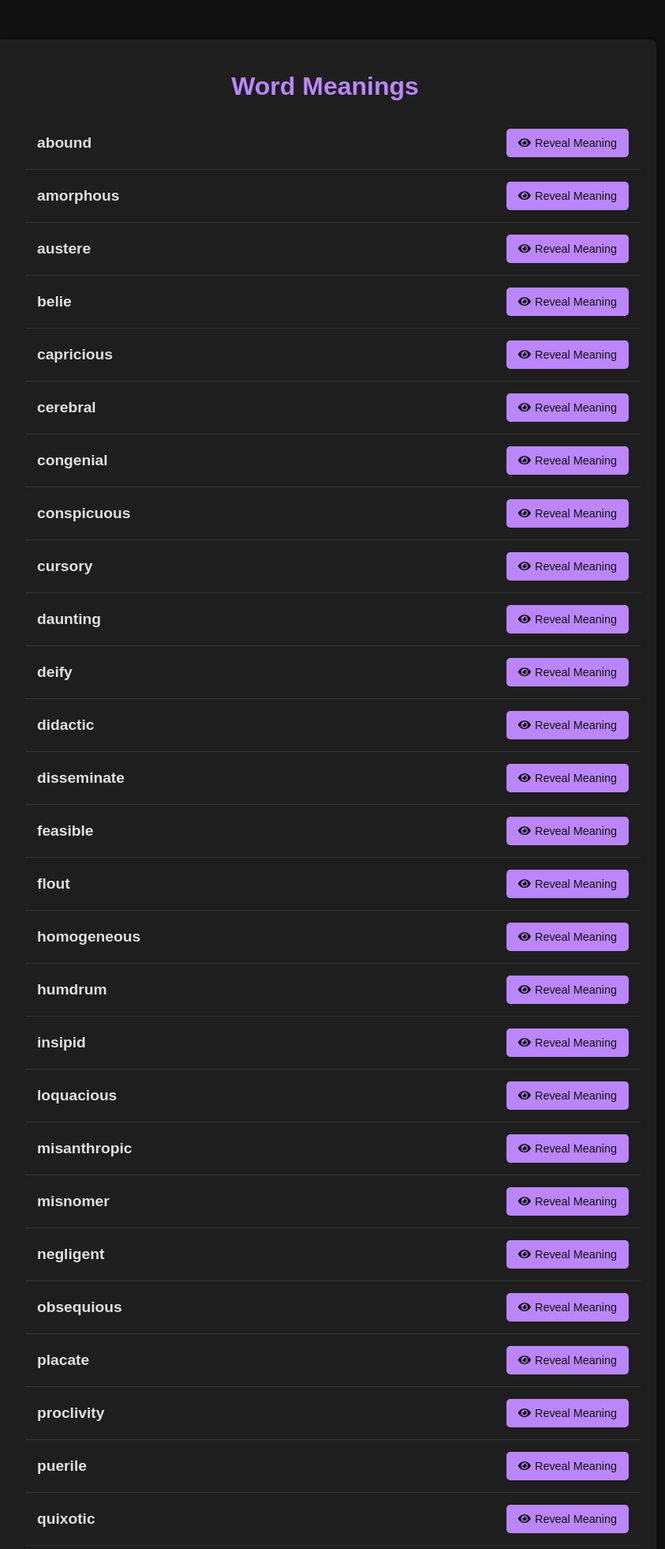
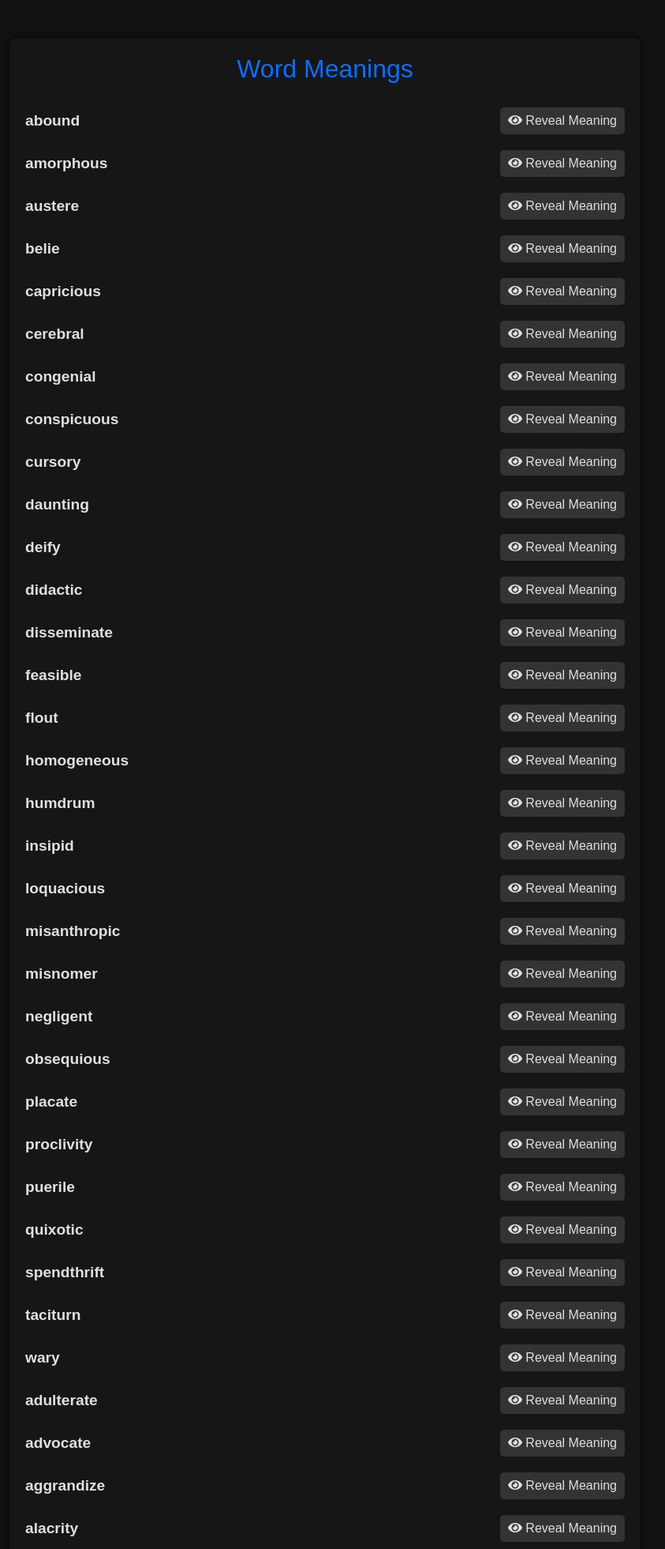
Before and after one commit to YeshwanthRams/Verbal, a Flask app: page / in a window 1280 px wide. Shown: the top 1961 px of the page at 79% size, without its empty margins (228-1071 px from the left). Run offline with Flask 3, Linux system fonts and the light colour scheme.

Commit message:
First examples

```diff
--- a/app.py
+++ b/app.py
@@ -6,6 +6,10 @@ app = Flask(__name__)
 # Load the words and their meanings from the JSON file
 with open('words.json') as f:
     words = json.load(f)
+
+# Load the examples from the JSON file
+with open('examples.json') as f:
+    examples = json.load(f)
 
 @app.route('/')
 def index():
@@ -16,5 +20,10 @@ def reveal(word):
     meaning = words.get(word)
     return jsonify(meaning=meaning)
 
+@app.route('/examples/<word>')
+def get_examples(word):
+    example = examples.get(word)
+    return jsonify(example=example)
+
 if __name__ == '__main__':
-    app.run(debug=True)
+    app.run()
--- /dev/null
+++ b/examples.json
@@ -0,0 +1,12 @@
+{
+    "latitude" : "The new policy gives employees more latitude in how they complete their tasks.",
+    "piquant" : "The chef added a piquant sauce to the dish, giving it a delightful kick.",
+    "patronize" : "He didn't appreciate being patronized by his boss, who treated him like a child.",
+    "penurious" : "The penurious man refused to give a single penny to charity",
+    "rampant" : "The rampant spread of the disease caused widespread panic",
+    "remote" : "They live in a remote village far from any city.",
+    "reprobate" : "The reprobate was well-known for his mischievous behavior",
+    "turbid" : "The turbid water of the river made it impossible to see the bottom.",
+    "turgid" : "The professor's turgid lecture left many students struggling to stay awake.",
+    "vacuous" : "The vacuous expression on his face showed that he had not understood a word of the explanation."
+}
--- a/static/styles.css
+++ b/static/styles.css
@@ -12,8 +12,8 @@ body {
     max-width: 800px;
     margin: 50px auto;
     padding: 20px;
-    background: #1E1E1E;
-    box-shadow: 0 0 10px rgba(0, 0, 0, 0.5);
+    background: #161616;
+    box-shadow: 0 0 10px rgba(0, 0, 0, 0.7);
     border-radius: 8px;
 }
 
@@ -25,62 +25,68 @@ h1 {
     color: #BB86FC;
 }
 
-/* Word List */
-.word-list {
-    list-style-type: none;
-    padding: 0;
-}
-
 /* Word Item */
 .word-item {
+    border: none;
+    padding: 10px 0;
     display: flex;
-    align-items: center;
-    justify-content: space-between;
-    padding: 15px;
-    border-bottom: 1px solid #333;
-    transition: background-color 0.3s;
+    flex-direction: column;
+    background-color: #161616;
+    color: #E0E0E0;
+    outline: none;
+    box-shadow: none;
 }
 
 .word-item:hover {
-    background-color: #2C2C2C;
+    background-color: #1F1F1F;
+}
+
+/* Word Section */
+.word-section {
+    display: flex;
+    justify-content: space-between;
+    align-items: center;
+    cursor: pointer;
 }
 
 /* Word */
 .word {
     font-weight: bold;
     font-size: 1.2em;
+    color: #E0E0E0;
+    flex-grow: 1;
 }
 
 /* Reveal Button */
 .reveal-button {
-    background-color: #BB86FC;
-    color: #121212;
+    background-color: #333;
+    color: #E0E0E0;
     border: none;
-    padding: 10px 15px;
+    padding: 5px 10px;
     border-radius: 5px;
     cursor: pointer;
-    font-size: 0.9em;
-    display: flex;
-    align-items: center;
-    transition: background-color 0.3s;
+    margin-left: 10px;
 }
 
-.reveal-button i {
-    margin-right: 5px;
+/* Meaning and Examples */
+.meaning, .examples {
+    font-style: italic;
+    color: #B0B0B0;
+    background-color: #222;
+    padding: 10px;
+    border-radius: 5px;
+    margin-top: 10px;
 }
 
-.reveal-button:hover {
-    background-color: #9B59B6;
-}
-
-/* Meaning */
-.meaning {
-    margin-left: 20px;
-    font-style: italic;
-    color: #B0B0B0;
+ul {
+    padding-left: 20px;
 }
 
 ul li {
-    list-style-type: disc;
-    margin-left: 20px;
+    list-style-type: circle;
+    color: #E0E0E0;
+    background-color: #222;
+    border: none;
+    outline: none;
+    box-shadow: none;
 }
--- a/templates/index.html
+++ b/templates/index.html
@@ -1,47 +1,55 @@
 <!DOCTYPE html>
-<html lang="en">
+<html lang="en" data-bs-theme="dark">
 <head>
     <meta charset="UTF-8">
     <meta name="viewport" content="width=device-width, initial-scale=1.0">
-    <title>Masked Meanings</title>
+    <title>Word Meanings</title>
+    <link href="https://cdn.jsdelivr.net/npm/bootstrap@5.3.3/dist/css/bootstrap.min.css" rel="stylesheet">
     <link rel="stylesheet" href="{{ url_for('static', filename='styles.css') }}">
     <link rel="stylesheet" href="https://cdnjs.cloudflare.com/ajax/libs/font-awesome/5.15.3/css/all.min.css">
 </head>
 <body>
-    <div class="container">
-        <h1>Word Meanings</h1>
-        <ul class="word-list">
+    <div class="container mt-5">
+        <h1 class="text-center text-primary">Word Meanings</h1>
+        <ul class="list-group">
             {% for word, meaning in words.items() %}
-            <li class="word-item" data-word="{{ word }}">
-                <span class="word">{{ word }}</span>
-                <button class="reveal-button" onclick="revealMeaning('{{ word }}')"><i class="fas fa-eye"></i> Reveal Meaning</button>
-                <div class="meaning" style="display: none;">
-                    {% if meaning is iterable and not string %}
-                        <ul>
-                        {% for m in meaning %}
-                            <li>{{ m }}</li>
-                        {% endfor %}
-                        </ul>
-                    {% else %}
-                        {{ meaning }}
-                    {% endif %}
+            <li class="list-group-item word-item d-flex flex-column" data-word="{{ word }}">
+                <div class="d-flex justify-content-between align-items-center w-100" onclick="revealExamples('{{ word }}')">
+                    <span class="word">{{ word }}</span>
+                    <button class="btn btn-dark reveal-button ms-3" onclick="revealMeaning('{{ word }}', this, event)"><i class="fas fa-eye"></i> Reveal Meaning</button>
                 </div>
+                <div class="examples mt-2 w-100" style="display: none;"></div>
             </li>
             {% endfor %}
         </ul>
     </div>
+    <script src="https://cdn.jsdelivr.net/npm/bootstrap@5.3.3/dist/js/bootstrap.bundle.min.js"></script>
     <script>
-        function revealMeaning(word) {
+        function revealMeaning(word, button, event) {
+            event.stopPropagation();
             fetch(`/reveal/${word}`)
                 .then(response => response.json())
                 .then(data => {
-                    const wordItem = document.querySelector(`[data-word="${word}"]`);
-                    const revealButton = wordItem.querySelector('.reveal-button');
-                    const meaning = wordItem.querySelector('.meaning');
-                    meaning.innerHTML = Array.isArray(data.meaning) ? `<ul>${data.meaning.map(m => `<li>${m}</li>`).join('')}</ul>` : data.meaning;
-                    meaning.style.display = 'block';
-                    revealButton.style.display = 'none';
+                    const meanings = Array.isArray(data.meaning) ? data.meaning : [data.meaning];
+                    const meaningContent = `<ul class="list-group">${meanings.map(m => `<li class="list-group-item bg-dark text-light border-light">${m}</li>`).join('')}</ul>`;
+                    button.outerHTML = `<div class="meaning mt-2">${meaningContent}</div>`;
                 });
+        }
+
+        function revealExamples(word) {
+            const wordItem = document.querySelector(`[data-word="${word}"]`);
+            const examples = wordItem.querySelector('.examples');
+            if (examples.style.display === 'block') {
+                examples.style.display = 'none';
+            } else {
+                fetch(`/examples/${word}`)
+                    .then(response => response.json())
+                    .then(data => {
+                        const exampleTexts = Array.isArray(data.example) ? data.example : [data.example];
+                        examples.innerHTML = exampleTexts.length ? `<ul class="list-group">${exampleTexts.map(e => `<li class="list-group-item bg-dark text-light border-light">${e}</li>`).join('')}</ul>` : '<p class="text-muted">No examples available</p>';
+                        examples.style.display = 'block';
+                    });
+            }
         }
     </script>
 </body>
--- a/words.json
+++ b/words.json
@@ -949,13 +949,13 @@
     "occlude": "block or stop up; cover",
     "pacify": "bring peace to or calm someone down",
     "paragon": "a model of excellence or perfection",
-    "patronize": ["treat with an apparent kindness that is condescending","be a regular customer of a store or other establishment"],
+    "patronize": ["Treat in a way that is apparently kind or helpful but that betrays a feeling of superiority","be a regular customer of a store or other establishment"],
     "penurious": "extremely poor or stingy",
     "piquant": "stimulating to the senses; engaging; charming",
     "rampant": "unrestrained or unchecked, usually in a negative manner",
-    "remote": "not likely to happen",
+    "remote": ["Situated far from the main centers of population","distant","having very little connection with or relationship to","not likely to happen"],
     "reprobate": "a person who is immoral or who lacks principles",
-    "turbid": ["(of water) muddy or opaque due to suspended particles","unclear; confused; obscure"],
-    "turgid" : ["swollen or bloated","overly complex and difficult to understand"],
-    "vacuous": "lacking intelligence or thought"
+    "turbid": ["(Of a liquid) cloudy, opaque, or thick with suspended matter","confused or obscure in meaning or effect.","unclear; confused; obscure"],
+    "turgid" : ["swollen or bloated","Swollen and distended or congested","overly complex and difficult to understand"],
+    "vacuous": ["Having or showing a lack of thought or intelligence","mindless"]
 }
```
